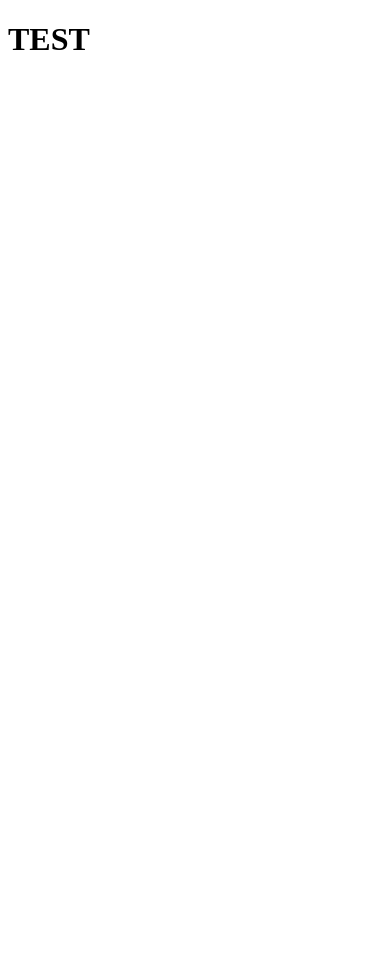
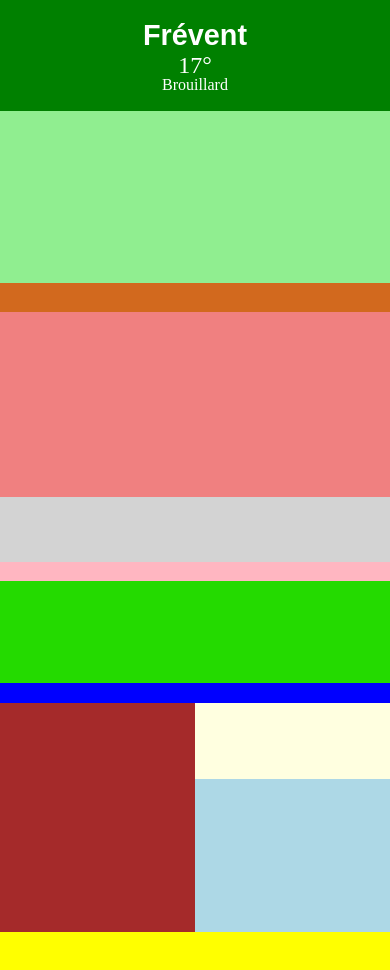
Before and after one commit to LoganPaczek/weatherApp, a Nuxt app: page / in a window 390 px wide. Shown: the top 970 px of the page. Before the commit the page ends 873 px from the top, so only its background shows below. Built offline with nearby package versions, Linux system fonts and the light colour scheme.

Commit message:
Create Skeleton

```diff
--- /dev/null
+++ b/assets/styles/global.css
@@ -0,0 +1,4 @@
+body{
+    background: rgb(38,88,119);
+    background: linear-gradient(90deg, rgba(38,88,119,1) 2%, rgba(70,163,221,1) 28%);
+}
--- /dev/null
+++ b/assets/styles/reset.css
@@ -0,0 +1,43 @@
+html, body, div, span, applet, object, iframe,
+h1, h2, h3, h4, h5, h6, p, blockquote, pre,
+a, abbr, acronym, address, big, cite, code,
+del, dfn, em, img, ins, kbd, q, s, samp,
+small, strike, strong, sub, sup, tt, var,
+b, u, i, center,
+dl, dt, dd, ol, ul, li,
+fieldset, form, label, legend,
+table, caption, tbody, tfoot, thead, tr, th, td,
+article, aside, canvas, details, embed,
+figure, figcaption, footer, header, hgroup,
+menu, nav, output, ruby, section, summary,
+time, mark, audio, video {
+	margin: 0;
+	padding: 0;
+	border: 0;
+	font-size: 100%;
+	font: inherit;
+	vertical-align: baseline;
+}
+/* HTML5 display-role reset for older browsers */
+article, aside, details, figcaption, figure,
+footer, header, hgroup, menu, nav, section {
+	display: block;
+}
+body {
+	line-height: 1;
+}
+ol, ul {
+	list-style: none;
+}
+blockquote, q {
+	quotes: none;
+}
+blockquote:before, blockquote:after,
+q:before, q:after {
+	content: '';
+	content: none;
+}
+table {
+	border-collapse: collapse;
+	border-spacing: 0;
+}
--- a/layouts/default.vue
+++ b/layouts/default.vue
@@ -8,5 +8,12 @@
     .container{
         width: 100%;
         height: 100vh;
+        background-color: red;
+    }
+
+    @media screen and (max-width: 768px) {
+        .container{
+            height: 120vh;
+        }
     }
 </style>
--- a/nuxt.config.ts
+++ b/nuxt.config.ts
@@ -1,5 +1,7 @@
 // https://nuxt.com/docs/api/configuration/nuxt-config
 export default defineNuxtConfig({
   compatibilityDate: '2025-05-15',
-  devtools: { enabled: true }
+  devtools: { enabled: true },
+
+  css : ['@/assets/styles/reset.css', '@/assets/styles/global.css'],
 })
--- a/package.json
+++ b/package.json
@@ -13,5 +13,9 @@
     "nuxt": "^3.17.3",
     "vue": "^3.5.13",
     "vue-router": "^4.5.1"
+  },
+  "devDependencies": {
+    "sass": "^1.89.0",
+    "sass-loader": "^16.0.5"
   }
 }
--- a/pages/index.vue
+++ b/pages/index.vue
@@ -1,3 +1,227 @@
 <template>
-    <h1>TEST</h1>
+    <header id="header">
+        <input type="text" name="city" id="city" value="Frévent" disabled>
+        <p id="currentTemp">17°</p>
+        <p id="currentWeather">Brouillard</p>
+    </header>
+
+    <div id="weatherDataContainer">
+        <div id="leftPart">
+            <div id="leftPartTopSide">
+
+            </div>
+            <div id="leftPartBottomSide">
+                <div id="bottomSideLeftPart">
+
+                </div>
+                <div id="bottomSideRightPart">
+                    <div id="airQuality">
+
+                    </div>
+                    <div id="sunsetAndFeelsLikeContainer">
+
+                    </div>
+                </div>
+            </div>
+        </div>
+        <div id="rightPart">
+            <div id="rightPartTopSide">
+
+            </div>
+            <div id="rightPartBottomSide">
+
+            </div>
+        </div>
+    </div>
+
+    <footer id="footer">
+
+    </footer>
 </template>
+
+<style scoped lang="scss">
+    header#header{
+        width: 100%;
+        height: 15%;
+        background-color: green;
+        display: flex;
+        align-items: center;
+        flex-direction: column;
+        justify-content: center;
+        color: #FFFFFF;
+
+        input{
+            text-align: center;
+            background: transparent;
+            border: none;
+            font-weight: bold;
+            font-size: 1.8em;
+            color: #FFFFFF;
+        }
+
+        #currentTemp{
+            font-size: 1.5em;
+        }
+    }
+
+    #weatherDataContainer{
+        width: 100%;
+        height: 75%;
+        background-color: blue;
+        display: flex;
+        justify-content: space-around;
+        align-items: stretch; // Assure que les enfants s'étirent uniformément
+
+        #leftPart{
+            width: 55%;
+            height: 100%;
+            background-color: chocolate;
+            display: flex;
+            flex-direction: column;
+            justify-content: space-between;
+
+            #leftPartTopSide{
+                width: 100%;
+                height: 35%;
+                background-color: lightgreen;
+            }
+
+            #leftPartBottomSide{
+                width: 100%;
+                height: 60%;
+                background-color: aqua;
+                display: flex;
+                justify-content: space-between;
+
+                #bottomSideLeftPart{
+                    height: 100%;
+                    width: 40%;
+                    background-color: lightcoral;
+                }
+
+                #bottomSideRightPart{
+                    height: 100%;
+                    width: 55%;
+                    background-color: lightpink;
+                    display: flex;
+                    flex-direction: column;
+                    justify-content: space-between;
+
+                    #airQuality{
+                        width: 100%;
+                        height: 35%; // Hauteur définie ici
+                        background-color: lightgrey;
+                    }
+
+                    #sunsetAndFeelsLikeContainer{
+                        width: 100%;
+                        height: 55%;
+                        background-color: rgb(36, 218, 0);
+                    }
+                }
+            }
+        }
+
+        #rightPart{
+            width: 35%;
+            height: 100%;
+            background-color: lightblue;
+            display: flex;
+            flex-direction: column;
+            justify-content: space-between;
+
+            #rightPartTopSide{
+                height: 61%;
+                width: 100%;
+                background-color: brown;
+            }
+
+            #rightPartBottomSide{
+                width: 100%;
+                height: 33%;
+                background-color: lightyellow;
+            }
+        }
+    }
+
+    footer#footer{
+        width: 100%;
+        height: 10%;
+        background-color: yellow;
+    }
+
+    @media screen and (max-width: 1000px) {
+        #weatherDataContainer{
+            justify-content: space-between;
+
+            #leftPart{
+                width: 60%;
+            }
+
+            #rightPart{
+                width: 38%;
+            }
+        }
+    }
+
+    @media screen and (max-width: 768px) {
+        header#header{
+            height: 11%;
+        }
+
+        #weatherDataContainer{
+            flex-direction: column;
+            height: 81%;
+
+            #leftPart{
+                width: 100%;
+                height: 75%;
+
+                #leftPartTopSide{
+                    height: 30%;
+                }
+
+                #leftPartBottomSide{
+                    height: 65%;
+
+                    #bottomSideRightPart{
+                        width: 58%;
+                    }
+                }
+            }
+
+            #rightPart{
+                flex-direction: row;
+                width: 100%;
+                height: 30%;
+                margin-top: 20px;
+
+                #rightPartTopSide{
+                    height: 100%;
+                }
+            }
+        }
+
+        footer#footer{
+            height: 8%;
+        }
+    }
+
+    @media screen and (max-width: 500px){
+        #weatherDataContainer{
+            #leftPart{
+                #leftPartBottomSide{
+                    flex-direction: column;
+
+                    #bottomSideLeftPart{
+                        width: 100%;
+                    }
+
+                    #bottomSideRightPart{
+                        width: 100%;
+                    }
+                }
+            }
+        }
+    }
+</style>
```
Also changed, not shown: 1 other file (tests, documents, lock files or other folders).
